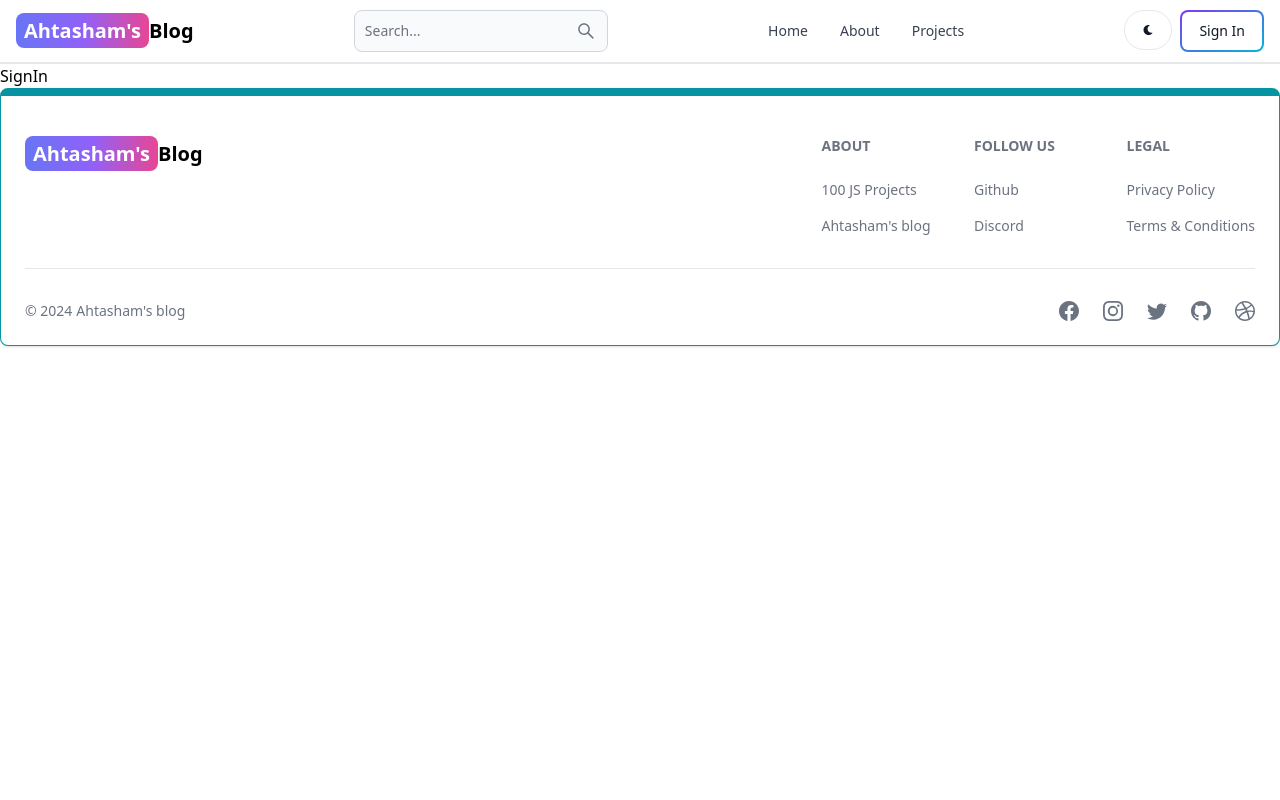
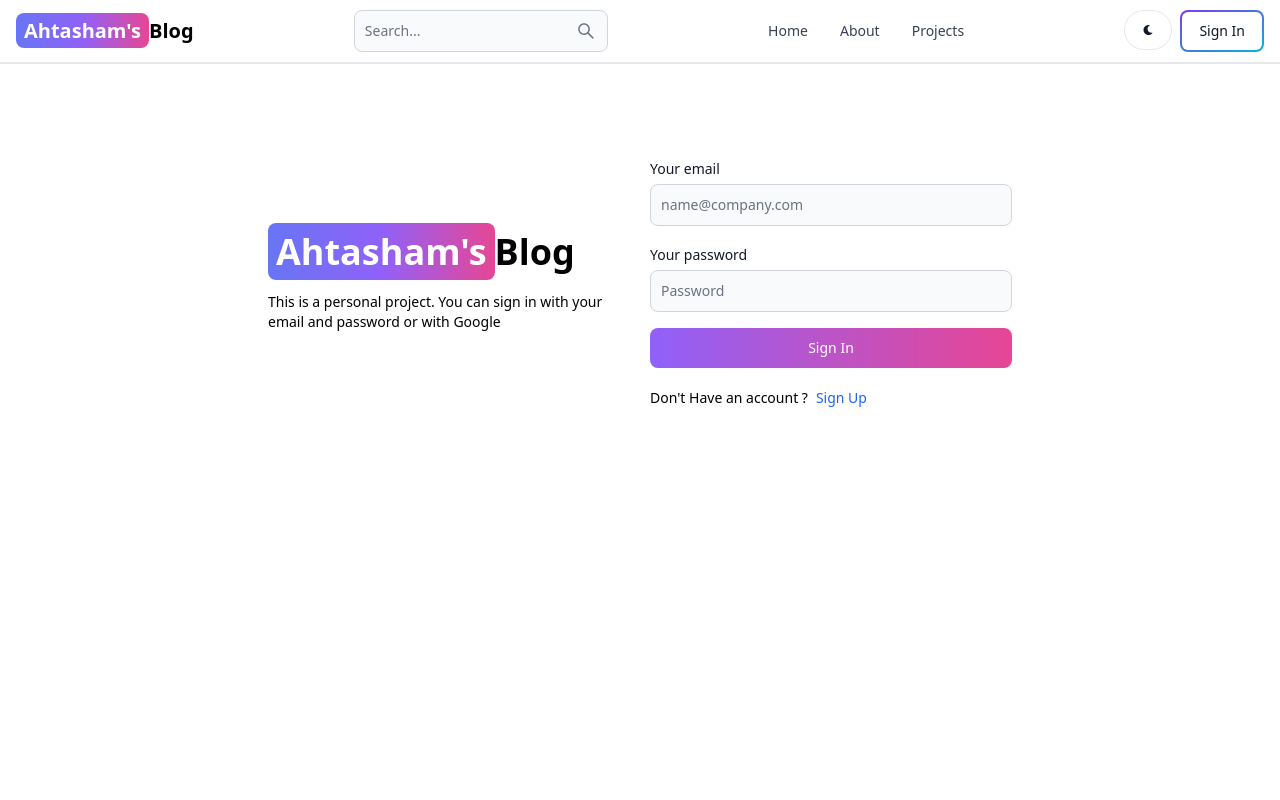
Before and after one commit to AhtashamulIslam/MERN-Stack-Web-App-Using-Tailwind-CSS, a React (Vite) app in the folder clientSide/: page /signin in a window 1280 px wide. Shown: the top 800 px of the page. Built offline with nearby package versions, Linux system fonts and the light colour scheme.

Commit message:
complete signin page functionality

```diff
--- a/clientSide/src/pages/SignIn.jsx
+++ b/clientSide/src/pages/SignIn.jsx
@@ -1,11 +1,91 @@
-import React from 'react'
+import { Label, TextInput , Button, Alert, Spinner } from 'flowbite-react'
+import React, { useState } from 'react'
+import { Link, useNavigate } from 'react-router-dom'
 
-function Signin() {
+function SignIn() {
+   const [formData,setFormData]=useState({})
+   const [errorMessage,setErrorMessage]=useState(null)
+   const [loading,setLoading]=useState(false)
+   const navigate=useNavigate()
+
+   const handleChange = (e)=>{
+      setFormData({...formData,[e.target.id]:e.target.value.trim()})
+      //Here each time the field data will be destructed which will be stored in fromData as a single valued object. And every time the field data be filled via id and add to the destructured properties.
+   }
+
+   const handleSubmit = async (e)=>{
+    e.preventDefault()
+    if(!formData.email || !formData.password)
+       return setErrorMessage('Please fill out all fields')
+    try{
+        setLoading(true)
+        setErrorMessage(null)// Set them to update the previous states
+        const res = await fetch(`/api/auth/signin`,{
+          method:'POST',
+          headers: {'Content-Type':'application/json'},
+          body:JSON.stringify(formData)
+        })
+        const data = await res.json()
+        //Contains the response status like success and message
+        if(data.success===false)
+          return setErrorMessage(data.message)
+        setLoading(false)
+        if(res.ok)
+          navigate('/')
+    }catch(error){
+      //Handling from client side.
+      setErrorMessage(error.message)
+      setLoading(false)
+    }
+   }
   return (
-    <div>
-      SignIn
+    <div className='min-h-screen mt-20 '>
+      <div className='flex flex-col px-8 sm:px-12  max-w-3xl mx-auto md:flex-row md:p-3 md:items-center gap-5 '>
+        <div className='flex-1'>
+        <Link to='/' className='text-4xl dark:text-white font-bold'>
+        <span className='px-2 py-1 bg-gradient-to-r from-indigo-500 via-purple-500 to-pink-500 rounded-lg text-white'>Ahtasham's</span>
+         Blog
+        </Link>
+        <p className='text-sm mt-5'>This is a personal project. You can sign in with your email and password or with Google</p>
+        </div>
+        <div className='flex-1'>
+          <form className='flex flex-col gap-4' onSubmit={handleSubmit}>
+
+           <div className='space-y-1'>
+          <Label value='Your email'/>
+          <TextInput type='email' placeholder='name@company.com' id='email' onChange={handleChange}/>
+           </div>
+           <div className='space-y-1'>
+          <Label value='Your password'/>
+          <TextInput type='password' placeholder='Password' id='password' onChange={handleChange}/>
+           </div>
+           <Button gradientDuoTone='purpleToPink' type='submit' disabled={loading}>
+            {
+              loading ? (
+                <>
+                <Spinner size='sm'/>
+                <span className='pl-3'>Loading...</span>
+                </>
+              ) : 'Sign In'
+            }
+           </Button>
+          </form>
+          <div className='flex gap-2 mt-5 text-sm'>
+            <span>Don't Have an account ?</span>
+            <Link to='/signup' className='text-blue-600'>
+            Sign Up
+            </Link>
+          </div>
+            { errorMessage && (
+             <Alert className='mt-5' color='failure'>
+              {errorMessage}
+             </Alert>
+            )
+          }
+        </div>
+      </div>
     </div>
   )
 }
 
-export default Signin
+export default SignIn
--- a/clientSide/src/pages/SignUp.jsx
+++ b/clientSide/src/pages/SignUp.jsx
@@ -74,7 +74,7 @@
            </Button>
           </form>
           <div className='flex gap-2 mt-5 text-sm'>
-            <span>Have an account?</span>
+            <span>Have an account ?</span>
             <Link to='/signin' className='text-blue-600'>
             Sign In
             </Link>
```
